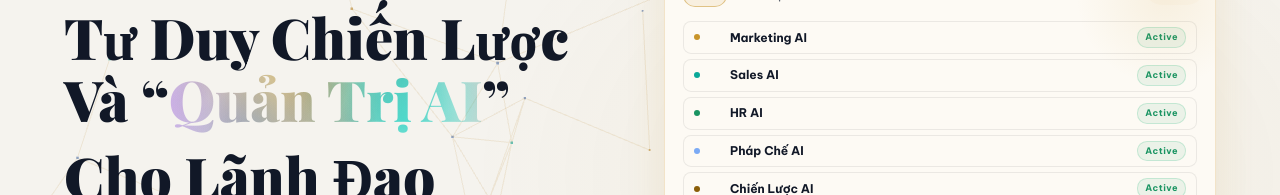
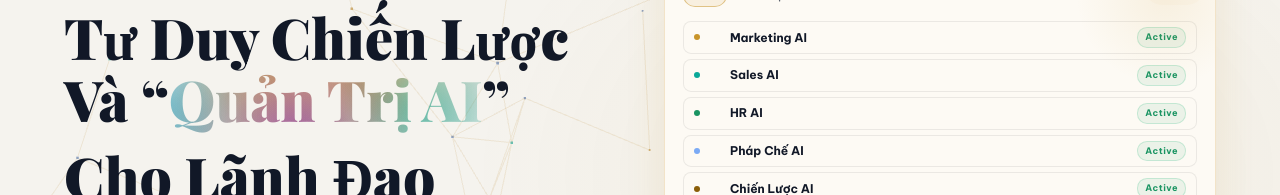
Before and after one commit to huybeu/AILandingPage, a Next.js app in the folder client/: page / in a window 1280 px wide. Shown: the part 177-372 px from the top of the page. Built offline with nearby package versions, Linux system fonts and the light colour scheme; some icons are missing; a web font is replaced by a local one.

Commit message:
update: home pages v1

```diff
--- a/client/components/sections/HeroSection.tsx
+++ b/client/components/sections/HeroSection.tsx
@@ -38,7 +38,7 @@ export default function HeroSection({ onRegister }: HeroSectionProps) {
           </div>
           <h1 className="hero-h1 rv">
             Tư Duy Chiến Lược<br />
-            Và &ldquo;<AuroraText>Quản Trị AI</AuroraText>&rdquo;<br />
+            Và &ldquo;<AuroraText colors={['#d97706','#c8942a','#f97316','#0ba898','#7c3aed','#0891b2']} speed={0.9}>Quản Trị AI</AuroraText>&rdquo;<br />
             Cho Lãnh Đạo
           </h1>
           <p className="hero-sub rv">
```
